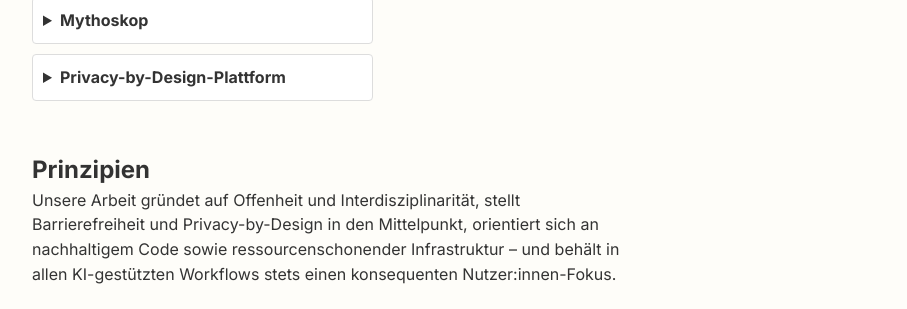
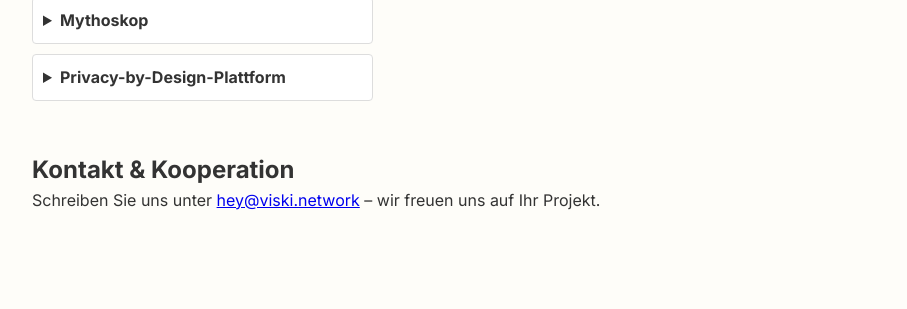
Before and after one commit to renseiw/viski, a plain HTML site: page index.html in a window 1280 px wide. Shown: the part 1447-1756 px from the top of the page, without its empty margins (58-965 px from the left). Drawn offline with Linux system fonts and the light colour scheme.

Commit message:
Update index.html

```diff
--- a/index.html
+++ b/index.html
@@ -165,12 +165,6 @@
 anonymisiert, um Compliance-gerechte KI-Unterstützung bei Routinetätigkeiten zu ermöglichen</p></details>
     </section>
 
-    <!-- Prinzipien -->
-    <section id="principles" style="max-width:600px;margin-top:40px;">
-      <h2>Prinzipien</h2>
-      <p>Unsere Arbeit gründet auf Offenheit und Interdisziplinarität, stellt Barrierefreiheit und Privacy-by-Design in den Mittelpunkt, orientiert sich an nachhaltigem Code sowie ressourcenschonender Infrastruktur – und behält in allen KI-gestützten Workflows stets einen konsequenten Nutzer:innen-Fokus.</p>
-    </section>
-
     <!-- Kontakt -->
     <section id="contact" style="max-width:600px;margin-top:40px;">
       <h2>Kontakt &amp; Kooperation</h2>
```
